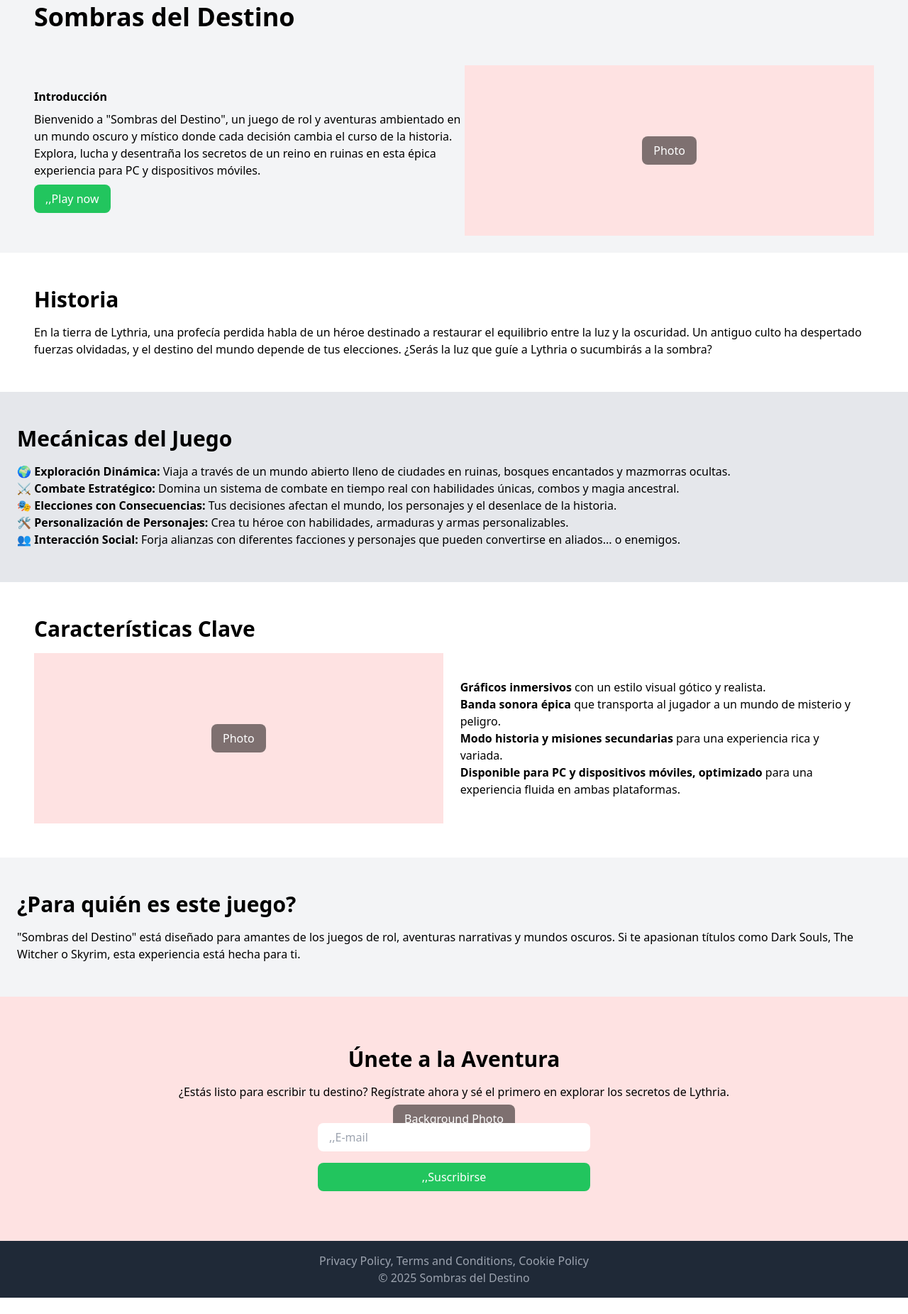
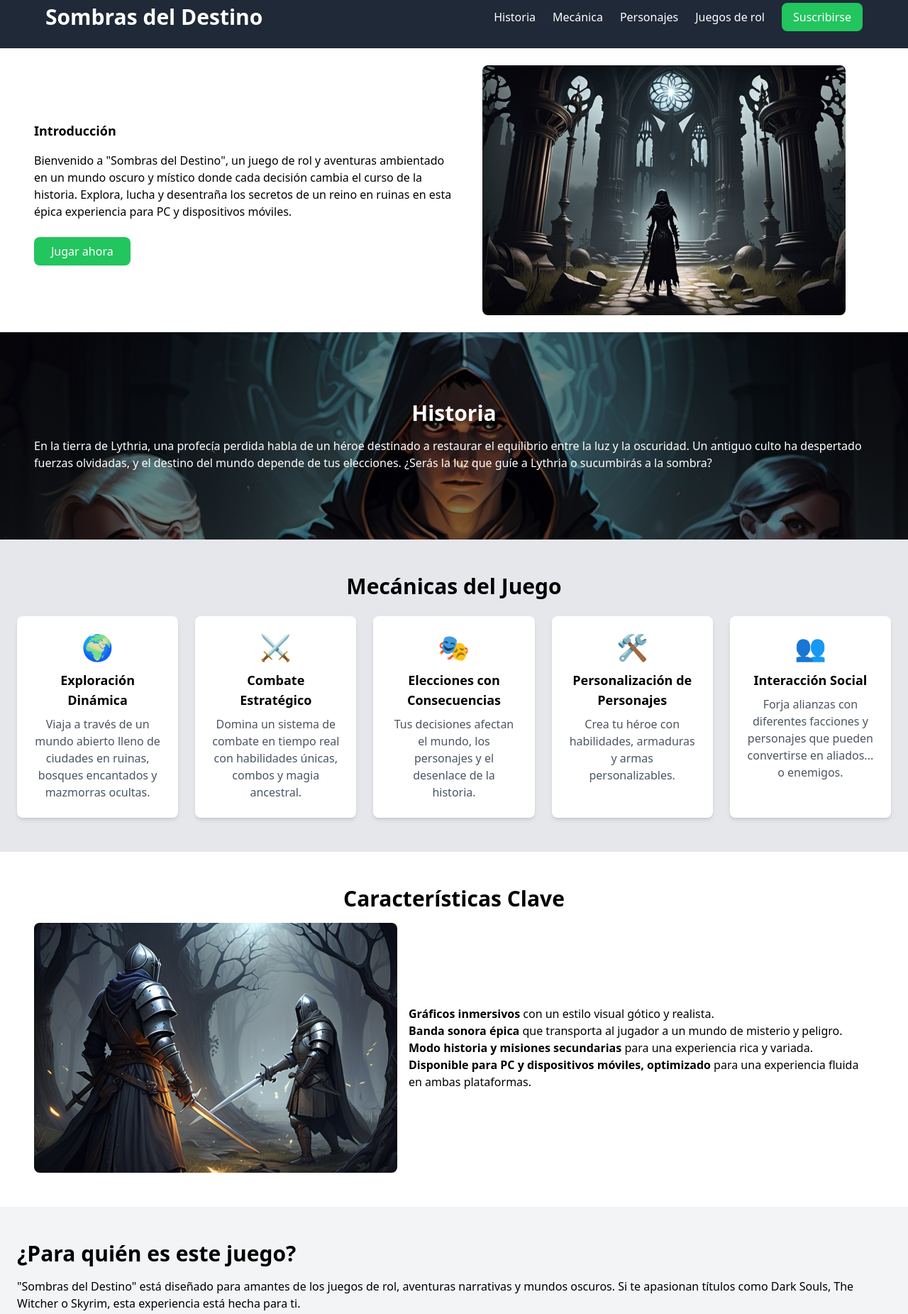
Before and after one commit to DenNice-cloud/level99, a website: page index.html in a window 1280 px wide. Shown: the part 20-1871 px from the top of the page at 71% size. Before the commit the page ends 1848 px from the top, so only its background shows below. Drawn offline with nearby package versions, Linux system fonts and the light colour scheme.

Commit message:
final changes

```diff
--- a/index.html
+++ b/index.html
@@ -11,12 +11,97 @@
   </head>
 
   <body class="">
-    <header class="bg-gray-100 py-6 px-12">
-      <h1 class="text-4xl font-bold mb-12">Sombras del Destino</h1>
+    <header class="bg-gray-800 py-6 px-6 md:px-12 text-white">
+      <div class="flex justify-between items-center max-w-6xl mx-auto">
+        <h1 class="text-3xl font-bold">Sombras del Destino</h1>
 
-      <div class="flex items-center">
-        <div>
-          <strong class="py-2">Introducción</strong>
+        <nav class="hidden md:flex space-x-6 flex items-center">
+          <a
+            href="#history"
+            class="hover:text-green-500"
+            >Historia</a
+          >
+          <a
+            href="#mechanics"
+            class="hover:text-green-500"
+            >Mecánica</a
+          >
+          <a
+            href="#characters"
+            class="hover:text-green-500"
+            >Personajes
+          </a>
+          <a
+            href="#role-playing"
+            class="hover:text-green-500"
+            >Juegos de rol</a
+          >
+          <a
+            href="#subscribe"
+            class="bg-green-500 text-white py-2 px-4 rounded-lg hover:bg-green-600"
+            >Suscribirse
+          </a>
+        </nav>
+
+        <button
+          id="menu-btn"
+          class="md:hidden text-3xl"
+        >
+          ☰
+        </button>
+      </div>
+
+      <div
+        id="mobile-menu"
+        class="hidden flex flex-col items-center mt-4 space-y-4 md:hidden text-white"
+      >
+        <a
+          href="#history"
+          class="hover:text-green-500"
+          >Historia</a
+        >
+        <a
+          href="#mechanics"
+          class="hover:text-green-500"
+          >Mecánica</a
+        >
+        <a
+          href="#characters"
+          class="hover:text-green-500"
+          >Personajes
+        </a>
+        <a
+          href="#role-playing"
+          class="hover:text-green-500"
+          >Juegos de rol</a
+        >
+        <a
+          href="#subscribe"
+          class="bg-green-500 text-white py-2 px-4 rounded-lg hover:bg-green-600"
+          >Suscribirse
+        </a>
+      </div>
+
+      <script>
+        const menuBtn = document.getElementById("menu-btn");
+        const mobileMenu = document.getElementById("mobile-menu");
+
+        menuBtn.addEventListener("click", () => {
+          mobileMenu.classList.toggle("hidden");
+        });
+        mobileMenu.addEventListener("click", () => {
+          mobileMenu.classList.toggle("hidden");
+        });
+      </script>
+    </header>
+
+    <section
+      id="main"
+      class="py-6 px-12"
+    >
+      <div class="flex-col md:flex-row flex items-center">
+        <div class="md:max-w-[50%] text-center md:text-left">
+          <strong class="block text-lg py-2">Introducción</strong>
 
           <p class="py-2">
             Bienvenido a "Sombras del Destino", un juego de rol y aventuras
@@ -27,96 +112,135 @@
           </p>
 
           <button
-            class="bg-green-500 text-white py-2 px-4 rounded-lg hover:bg-green-600 transition duration-300"
+            class="bg-green-500 text-white py-2 px-6 rounded-lg hover:bg-green-600 transition duration-300 mt-4"
           >
-            ,,Play now
+            Jugar ahora
           </button>
         </div>
 
-        <div class="flex px-[250px] py-[100px] bg-red-100 justify-center">
-          <span class="bg-black bg-opacity-50 text-white px-4 py-2 rounded-lg">
-            Photo
-          </span>
+        <div class="w-full flex justify-center mt-6 md:mt-0">
+          <img
+            src="/images/amidst_the_ruins.jpg"
+            alt="Introduce photo"
+            class="w-full md:max-w-lg rounded-lg"
+          />
         </div>
       </div>
-    </header>
+    </section>
 
     <section
-      id="historia"
-      class="py-12 px-12"
+      id="history"
+      class="relative flex flex-col justify-center items-center overflow-hidden px-12 py-24 text-white"
     >
-      <h2 class="text-3xl font-semibold mb-4">Historia</h2>
-      <p class="">
+      <div class="absolute z-[1] bg-black w-full h-full opacity-50"></div>
+
+      <h2 class="z-[2] text-3xl font-semibold mb-4">Historia</h2>
+
+      <p class="z-[2]">
         En la tierra de Lythria, una profecía perdida habla de un héroe
         destinado a restaurar el equilibrio entre la luz y la oscuridad. Un
         antiguo culto ha despertado fuerzas olvidadas, y el destino del mundo
         depende de tus elecciones. ¿Serás la luz que guíe a Lythria o sucumbirás
         a la sombra?
       </p>
+
+      <div
+        class="absolute inset-0 z-[-1] bg-cover bg-[center_top_-100px]"
+        style="background-image: url('/images/be_ready_2.jpg')"
+      ></div>
     </section>
 
     <section
       id="mechanics"
       class="bg-gray-200 py-12 px-6"
     >
-      <h2 class="text-3xl font-semibold mb-4">Mecánicas del Juego</h2>
+      <h2 class="text-3xl font-semibold mb-6 text-center">
+        Mecánicas del Juego
+      </h2>
 
-      <ul>
-        <li>
-          🌍 <strong>Exploración Dinámica:</strong> Viaja a través de un mundo
-          abierto lleno de ciudades en ruinas, bosques encantados y mazmorras
-          ocultas.
-        </li>
+      <div class="grid grid-cols-1 sm:grid-cols-2 lg:grid-cols-5 gap-6">
+        <!-- Карточка 1 -->
+        <div class="bg-white rounded-lg shadow-md p-6 text-center">
+          <div class="text-4xl">🌍</div>
+          <h3 class="font-bold text-lg mt-3">Exploración Dinámica</h3>
+          <p class="text-gray-600 mt-2">
+            Viaja a través de un mundo abierto lleno de ciudades en ruinas,
+            bosques encantados y mazmorras ocultas.
+          </p>
+        </div>
 
-        <li>
-          ⚔️ <strong>Combate Estratégico:</strong> Domina un sistema de combate
-          en tiempo real con habilidades únicas, combos y magia ancestral.
-        </li>
+        <!-- Карточка 2 -->
+        <div class="bg-white rounded-lg shadow-md p-6 text-center">
+          <div class="text-4xl">⚔️</div>
+          <h3 class="font-bold text-lg mt-3">Combate Estratégico</h3>
+          <p class="text-gray-600 mt-2">
+            Domina un sistema de combate en tiempo real con habilidades únicas,
+            combos y magia ancestral.
+          </p>
+        </div>
 
-        <li>
-          🎭 <strong>Elecciones con Consecuencias:</strong> Tus decisiones
-          afectan el mundo, los personajes y el desenlace de la historia.
-        </li>
+        <!-- Карточка 3 -->
+        <div class="bg-white rounded-lg shadow-md p-6 text-center">
+          <div class="text-4xl">🎭</div>
+          <h3 class="font-bold text-lg mt-3">Elecciones con Consecuencias</h3>
+          <p class="text-gray-600 mt-2">
+            Tus decisiones afectan el mundo, los personajes y el desenlace de la
+            historia.
+          </p>
+        </div>
 
-        <li>
-          🛠️ <strong>Personalización de Personajes:</strong> Crea tu héroe con
-          habilidades, armaduras y armas personalizables.
-        </li>
+        <!-- Карточка 4 -->
+        <div class="bg-white rounded-lg shadow-md p-6 text-center">
+          <div class="text-4xl">🛠️</div>
+          <h3 class="font-bold text-lg mt-3">Personalización de Personajes</h3>
+          <p class="text-gray-600 mt-2">
+            Crea tu héroe con habilidades, armaduras y armas personalizables.
+          </p>
+        </div>
 
-        <li>
-          👥 <strong>Interacción Social:</strong> Forja alianzas con diferentes
-          facciones y personajes que pueden convertirse en aliados... o
-          enemigos.
-        </li>
-      </ul>
+        <!-- Карточка 5 -->
+        <div class="bg-white rounded-lg shadow-md p-6 text-center">
+          <div class="text-4xl">👥</div>
+          <h3 class="font-bold text-lg mt-3">Interacción Social</h3>
+          <p class="text-gray-600 mt-2">
+            Forja alianzas con diferentes facciones y personajes que pueden
+            convertirse en aliados... o enemigos.
+          </p>
+        </div>
+      </div>
     </section>
 
     <section
-      id="Characters"
+      id="characters"
       class="py-12 px-12"
     >
-      <h2 class="text-3xl font-semibold mb-4">Características Clave</h2>
+      <h2 class="text-3xl font-semibold mb-4 text-center">
+        Características Clave
+      </h2>
 
-      <div class="flex items-center">
-        <div class="flex px-[250px] py-[100px] bg-red-100 justify-center">
-          <span class="bg-black bg-opacity-50 text-white px-4 py-2 rounded-lg">
-            Photo
-          </span>
-        </div>
+      <div class="flex-col md:flex-row flex items-center">
+        <img
+          src="/images/two_warriors.jpg"
+          alt="Key Features"
+          class="w-full md:max-w-lg rounded-lg"
+        />
 
-        <ul class="px-6">
+        <ul class="mt-4 md:mt-0 md:ml-4">
           <li>
             <strong>Gráficos inmersivos</strong> con un estilo visual gótico y
             realista.
           </li>
+
           <li>
             <strong>Banda sonora épica</strong> que transporta al jugador a un
             mundo de misterio y peligro.
           </li>
+
           <li>
             <strong>Modo historia y misiones secundarias</strong> para una
             experiencia rica y variada.
           </li>
+
           <li>
             <strong
               >Disponible para PC y dispositivos móviles, optimizado</strong
@@ -128,7 +252,7 @@
     </section>
 
     <section
-      id="Characters"
+      id="role-playing"
       class="bg-gray-100 py-12 px-6"
     >
       <h2 class="text-3xl font-semibold mb-4">¿Para quién es este juego?</h2>
@@ -141,34 +265,37 @@
 
     <section
       id="subscribe"
-      class="relative flex flex-col justify-center items-center text-center py-[70px] overflow-hidden"
+      class="relative flex flex-col justify-center items-center py-[140px] overflow-hidden px-12"
     >
+      <div class="absolute z-[1] bg-black w-full h-full opacity-50"></div>
+
       <div
-        class="absolute inset-0 bg-cover bg-center bg-red-100 flex items-center justify-center"
-        style="background-image: url('ruta-a-tu-imagen.jpg')"
+        class="absolute inset-0 bg-cover bg-center"
+        style="background-image: url('/images/be_ready_1.jpg')"
+      ></div>
+
+      <div
+        class="z-[2] flex flex-col justify-center items-center text-center text-white"
       >
-        <span class="bg-black bg-opacity-50 text-white px-4 py-2 rounded-lg">
-          Background Photo
-        </span>
-      </div>
-
-      <h2 class="text-3xl font-semibold mb-4 relative">Únete a la Aventura</h2>
+        <h2 class="text-3xl font-semibold mb-4 relative">
+          Únete a la Aventura
+        </h2>
 
         <p class="mb-8 relative">
-        ¿Estás listo para escribir tu destino? Regístrate ahora y sé el primero
-        en explorar los secretos de Lythria.
+          ¿Estás listo para escribir tu destino? Regístrate ahora y sé el
+          primero en explorar los secretos de Lythria.
         </p>
 
         <form
           onsubmit="this.reset(); return false;"
           action="#"
           method="get"
-        class="w-96 justify-center items-center relative "
+          class="w-96 justify-center items-center relative"
         >
           <div class="mb-4">
             <input
               type="email"
-            placeholder=",,E-mail"
+              placeholder="Correo electrónico"
               name="small_email"
               class="w-full px-4 py-2 text-gray-900 rounded-lg focus:outline-none focus:ring-2 focus:ring-green-500"
               required
@@ -180,17 +307,68 @@
               type="submit"
               class="w-full bg-green-500 text-white py-2 rounded-lg hover:bg-green-600 transition duration-300"
             >
-            ,,Suscribirse
+              Suscribirse
             </button>
           </div>
         </form>
+      </div>
     </section>
 
-    <footer class="relative bg-gray-800 py-4 text-center">
-      <p class="text-gray-400">
-        Privacy Policy, Terms and Conditions, Cookie Policy
-      </p>
-      <p class="text-gray-400">&copy; 2025 Sombras del Destino</p>
+    <footer class="relative bg-gray-800 py-6 text-center">
+      <nav class="mb-4">
+        <ul class="flex justify-center space-x-6 text-gray-400 text-lg">
+          <li>
+            <a
+              href="#history"
+              class="hover:text-green-400"
+              >Historia</a
+            >
+          </li>
+          <li>
+            <a
+              href="#mechanics"
+              class="hover:text-green-400"
+              >Mecánica</a
+            >
+          </li>
+          <li>
+            <a
+              href="#characters"
+              class="hover:text-green-400"
+              >Personajes
+            </a>
+          </li>
+          <li>
+            <a
+              href="#role-playing"
+              class="hover:text-green-400"
+              >Juegos de rol</a
+            >
+          </li>
+        </ul>
+      </nav>
+
+      <div class="mb-2">
+        <a
+          href="#"
+          class="text-gray-400 hover:text-green-400 mx-2"
+          >Privacy Policy</a
+        >
+        <span class="text-gray-500">|</span>
+        <a
+          href="#"
+          class="text-gray-400 hover:text-green-400 mx-2"
+          >Terms and Conditions</a
+        >
+        <span class="text-gray-500">|</span>
+        <a
+          href="#"
+          class="text-gray-400 hover:text-green-400 mx-2"
+          >Cookie Policy</a
+        >
+      </div>
+
+      <p class="text-gray-500">&copy; 2025 Sombras del Destino</p>
     </footer>
   </body>
 </html>
--- a/package.json
+++ b/package.json
@@ -4,7 +4,7 @@
   "description": "",
   "main": "index.js",
   "scripts": {
-    "build": "mkdir -p build && cp -r * build",
+    "build": "mkdir build && cp -r * build",
     "predeploy": "npm run build",
     "deploy": "gh-pages -d build"
   },
```
Also changed, not shown: images/amidst_the_ruins.jpg (added), images/be_ready_1.jpg (added), images/be_ready_2.jpg (added), images/two_warriors.jpg (added). Lines whose indentation alone changed are shown as unchanged.
